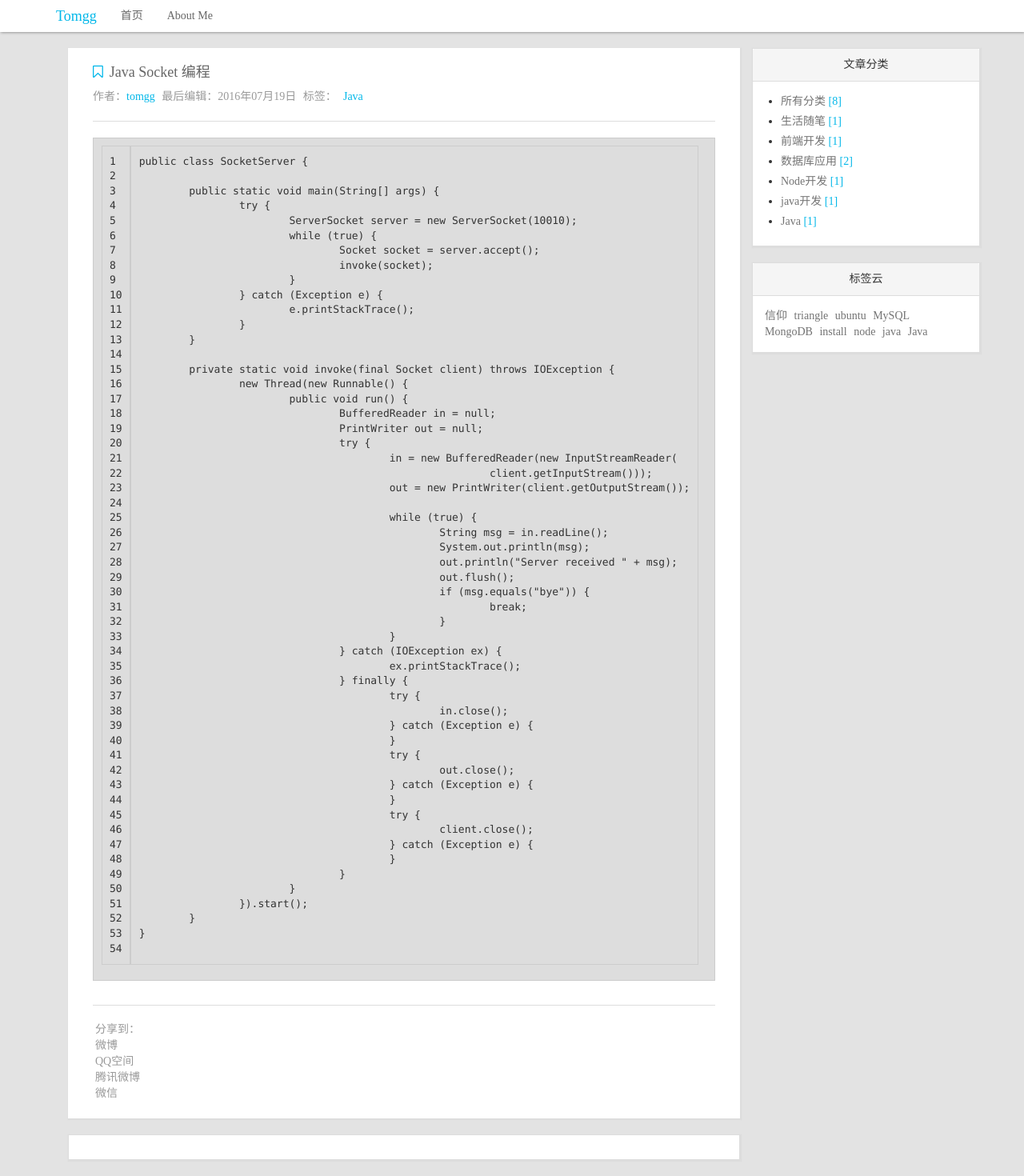
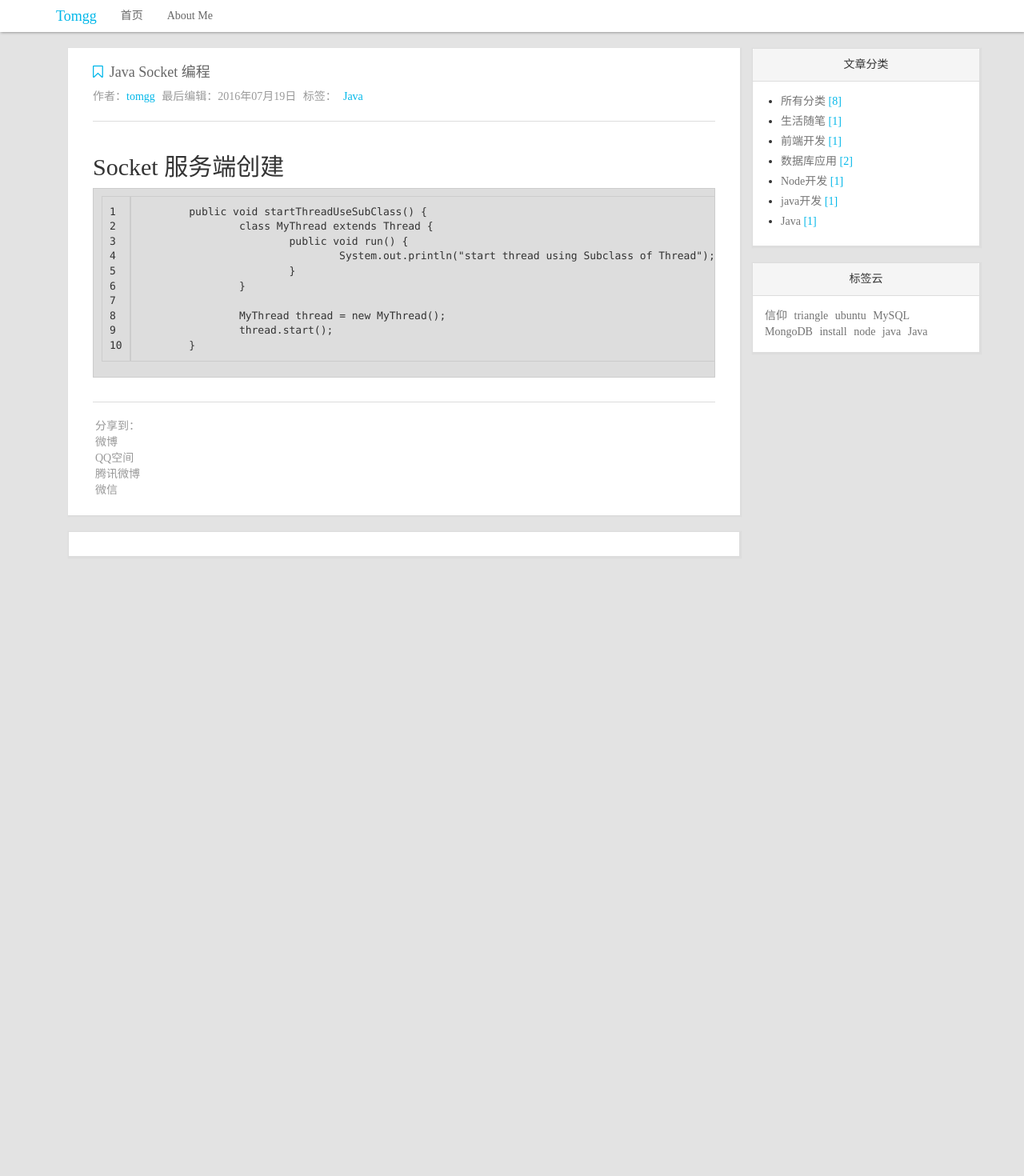
Before and after one commit to tomgg/tomgg.github.io, a Jekyll site: the page built from _posts/2016-07-19-java-socket.md, in a window 1280 px wide. Shown: the whole page at 80% size. Built offline with Jekyll 4.4.1, drawn with Linux system fonts in a browser that asks for light colours; nearby versions of some CDN libraries; comment, search, counter and statistics services are not loaded; after the commit the page ends 900 px from its top, so only the background shows below that.

Commit message:
no message

````diff
--- a/_posts/2016-07-19-java-socket.md
+++ b/_posts/2016-07-19-java-socket.md
@@ -8,59 +8,16 @@ excerpt: "Java Socket 编程"
 ---
 
 
-``` java
-public class SocketServer {
+## Socket 服务端创建
+```java
+	public void startThreadUseSubClass() {
+		class MyThread extends Thread {
+			public void run() {
+				System.out.println("start thread using Subclass of Thread");
+			}
+		}
 
-	public static void main(String[] args) {
-		try {
-			ServerSocket server = new ServerSocket(10010);
-			while (true) {
-				Socket socket = server.accept();
-				invoke(socket);
-			}
-		} catch (Exception e) {
-			e.printStackTrace();
-		}
+		MyThread thread = new MyThread();
+		thread.start();
 	}
-
-	private static void invoke(final Socket client) throws IOException {
-		new Thread(new Runnable() {
-			public void run() {
-				BufferedReader in = null;
-				PrintWriter out = null;
-				try {
-					in = new BufferedReader(new InputStreamReader(
-							client.getInputStream()));
-					out = new PrintWriter(client.getOutputStream());
-
-					while (true) {
-						String msg = in.readLine();
-						System.out.println(msg);
-						out.println("Server received " + msg);
-						out.flush();
-						if (msg.equals("bye")) {
-							break;
-						}
-					}
-				} catch (IOException ex) {
-					ex.printStackTrace();
-				} finally {
-					try {
-						in.close();
-					} catch (Exception e) {
-					}
-					try {
-						out.close();
-					} catch (Exception e) {
-					}
-					try {
-						client.close();
-					} catch (Exception e) {
-					}
-				}
-			}
-		}).start();
-	}
-}
-
 ```
````
